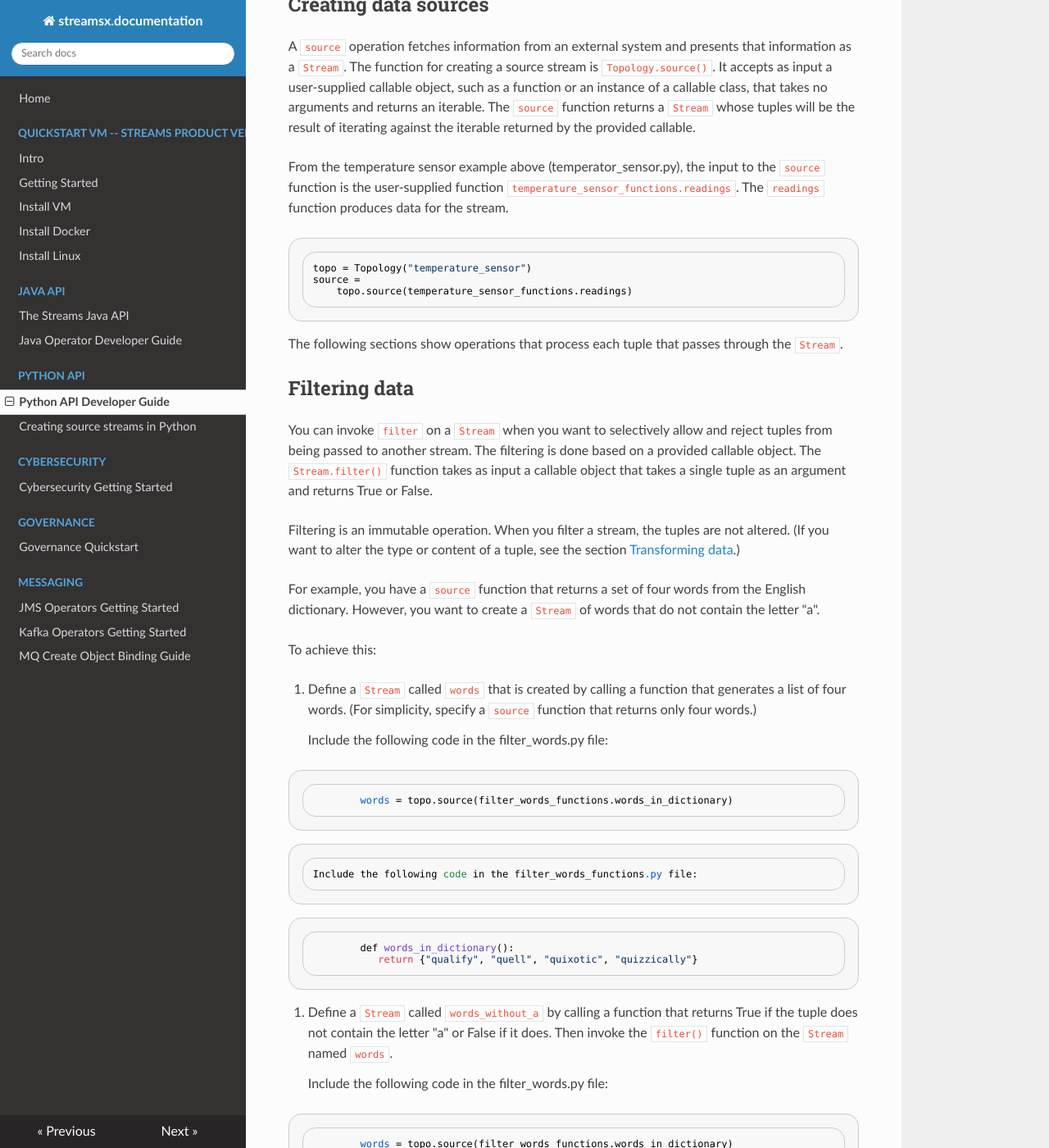
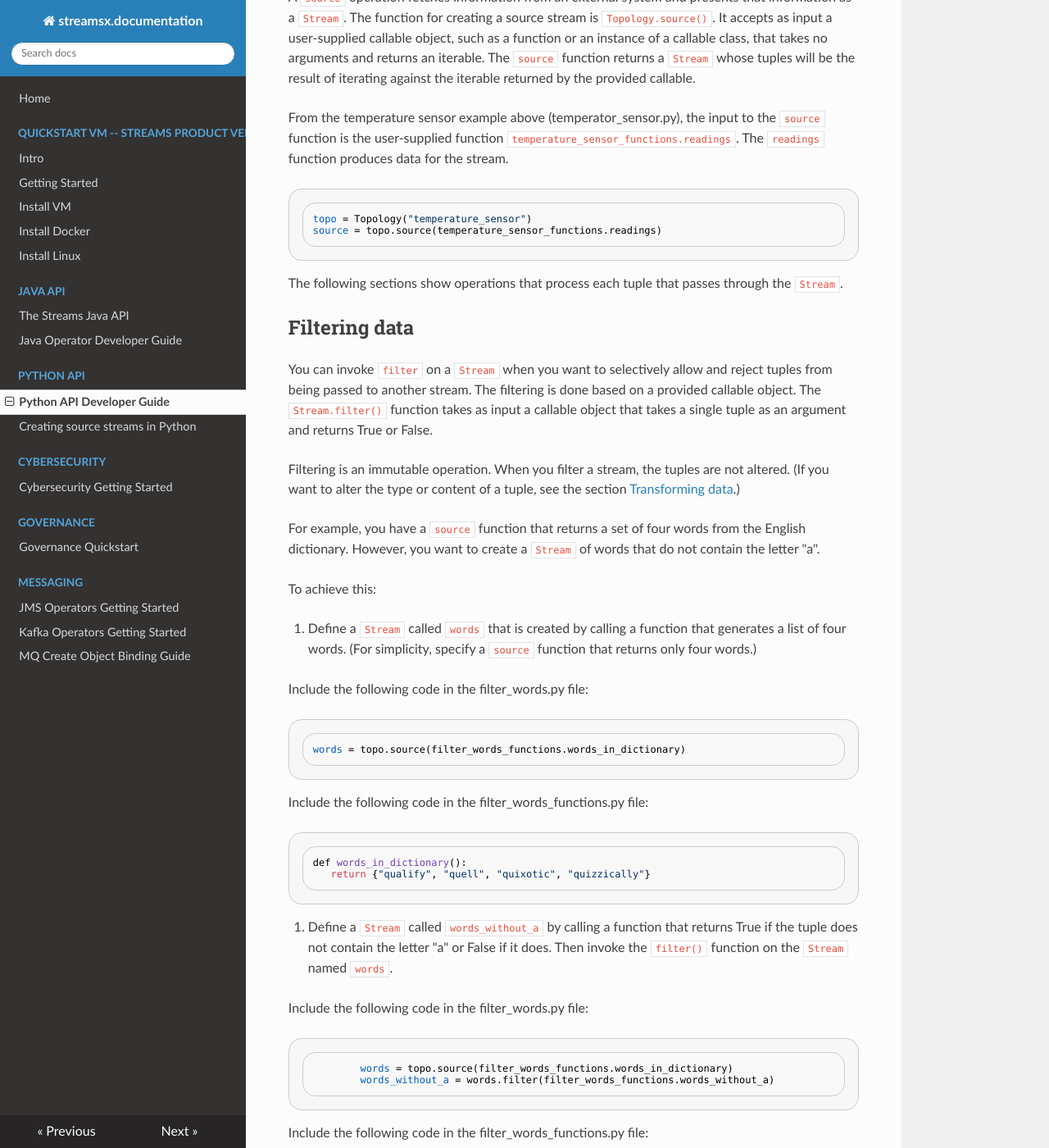
Before and after one commit to IBMStreams/streamsx.documentation, an MkDocs documentation site: the page built from docs/python/Python-API-Developer-Guide.md, in a window 1280 px wide and 1400 px high, scrolled down 7007 px. Shown: the whole window at 82% size. Built offline with MkDocs 1.6.1, drawn with Linux system fonts in a browser that asks for light colours; nearby versions of some CDN libraries; old or Windows-style settings are respelled for this version of MkDocs; some of the changed lines change nothing that is shown; some of the changed text lies outside the part shown.

Commit message:
Minor formatting changes

````diff
--- a/docs/python/Python-API-Developer-Guide.md
+++ b/docs/python/Python-API-Developer-Guide.md
@@ -34,37 +34,37 @@
 # Prerequites
 Before you can use the Python Application API, you must complete the following tasks:
 
-1. Install IBM Streams Version 4.0.1 (or later) or IBM Streams Quick Start Edition Version 4.0.1 (or later):
+* Install IBM Streams Version 4.0.1 (or later) or IBM Streams Quick Start Edition Version 4.0.1 (or later):
 
     * [IBM Streams Version 4.1.1 installation documentation](http://www.ibm.com/support/knowledgecenter/SSCRJU_4.1.1/com.ibm.streams.install.doc/doc/installstreams-container.html)
 
     * [IBM Streams Quick Start Edition Version 4.1.1 installation documentation](http://www.ibm.com/support/knowledgecenter/SSCRJU_4.1.1/com.ibm.streams.qse.doc/doc/installtrial-container.html)
 
-1. Ensure that you configure the IBM Streams product environment variable by entering the following command:
+* Ensure that you configure the IBM Streams product environment variable by entering the following command:
 
         source product-installation-root-directory/4.n.n.n/bin/streamsprofile.sh
 
     **Tip:** Add the source command to your `home-directory/.bashrc` shell initialization file. Otherwise, you must enter the command every time you start IBM Streams. For example, if the product is installed in the `/home/streamsadmin/InfoSphere_Streams/4.1.1.0` directory, add the following line to your `.bashrc` file:
 
-        source /home/streamsadmin/InfoSphere_Streams/4.1.1.0/bin/streamsprofile.sh
+```bash
+source /home/streamsadmin/InfoSphere_Streams/4.1.1.0/bin/streamsprofile.sh
+```
 
-
-1. Download the IBM Streams Topology Toolkit, which includes the Python Application API. You can download the most recent version of the toolkit from the IBMStreams organization on GitHub from the streamsx.topology [Releases page](https://github.com/Ibmstreams/streamsx.topology/releases).
+* Download the IBM Streams Topology Toolkit, which includes the Python Application API. You can download the most recent version of the toolkit from the IBMStreams organization on GitHub from the streamsx.topology [Releases page](https://github.com/Ibmstreams/streamsx.topology/releases).
 
     After the toolkit downloads, extract it to your file system.
 
-1. Install a supported version of Python:
+* Install a supported version of Python:
 
    * CPython 3.5.0 or later [https://www.python.org](https://www.python.org).
 
-   * Anaconda 4.0.0 or later, which includes Python 3.5.0 [https://www.continuum.io/downloads](https://www.continuum.io/downloads).
+   * Anaconda 4.0.0 or later, which includes Python 3.5.0 [https://www.continuum.io/downloads](https://www.continuum.io/downloads). <br>The Python Application API has been tested with Python 3.5.1
 
-   The Python Application API has been tested with Python 3.5.1
+* Include the fully qualified path of the `com.ibm.streamsx.topology/opt/python/packages` directory in the PYTHONPATH environment variable. For example:
 
-1. Include the fully qualified path of the `com.ibm.streamsx.topology/opt/python/packages` directory in the PYTHONPATH environment variable. For example:
-
-        export PYTHONPATH=/home/myuser/download/com.ibm.streamsx.topology/opt/python/packages:$PYTHONPATH
-
+```bash
+export PYTHONPATH=/home/myuser/download/com.ibm.streamsx.topology/opt/python/packages:$PYTHONPATH
+```
 
 
 # Developing your first application
@@ -246,8 +246,7 @@
 
 ```Python
 topo = Topology("temperature_sensor")
-source =
-    topo.source(temperature_sensor_functions.readings)
+source = topo.source(temperature_sensor_functions.readings)
 ```
 
 The following sections show operations that process each tuple that passes through the `Stream`.
@@ -264,30 +263,30 @@
 
 1. Define a `Stream` called `words` that is created by calling a function that generates a list of four words. (For simplicity, specify a `source` function that returns only four words.)
 
-    Include the following code in the filter_words.py file:
+Include the following code in the filter_words.py file:
 
 ```Python
-        words = topo.source(filter_words_functions.words_in_dictionary)
+words = topo.source(filter_words_functions.words_in_dictionary)
 ```
 
 
-    Include the following code in the filter_words_functions.py file:
+Include the following code in the filter_words_functions.py file:
 
 ```Python
-        def words_in_dictionary():
-           return {"qualify", "quell", "quixotic", "quizzically"}
+def words_in_dictionary():
+   return {"qualify", "quell", "quixotic", "quizzically"}
 ```
 
 1. Define a `Stream` called `words_without_a` by calling a function that returns True if the tuple does not contain the letter "a" or False if it does. Then invoke the `filter()` function on the `Stream` named `words`.
 
-    Include the following code in the filter_words.py file:
+Include the following code in the filter_words.py file:
 
 ```Python
         words = topo.source(filter_words_functions.words_in_dictionary)
         words_without_a = words.filter(filter_words_functions.words_without_a)
 ```
 
-    Include the following code in the filter_words_functions.py file:
+Include the following code in the filter_words_functions.py file:
 
 ```Python
         def words_without_a(tuple):
````
